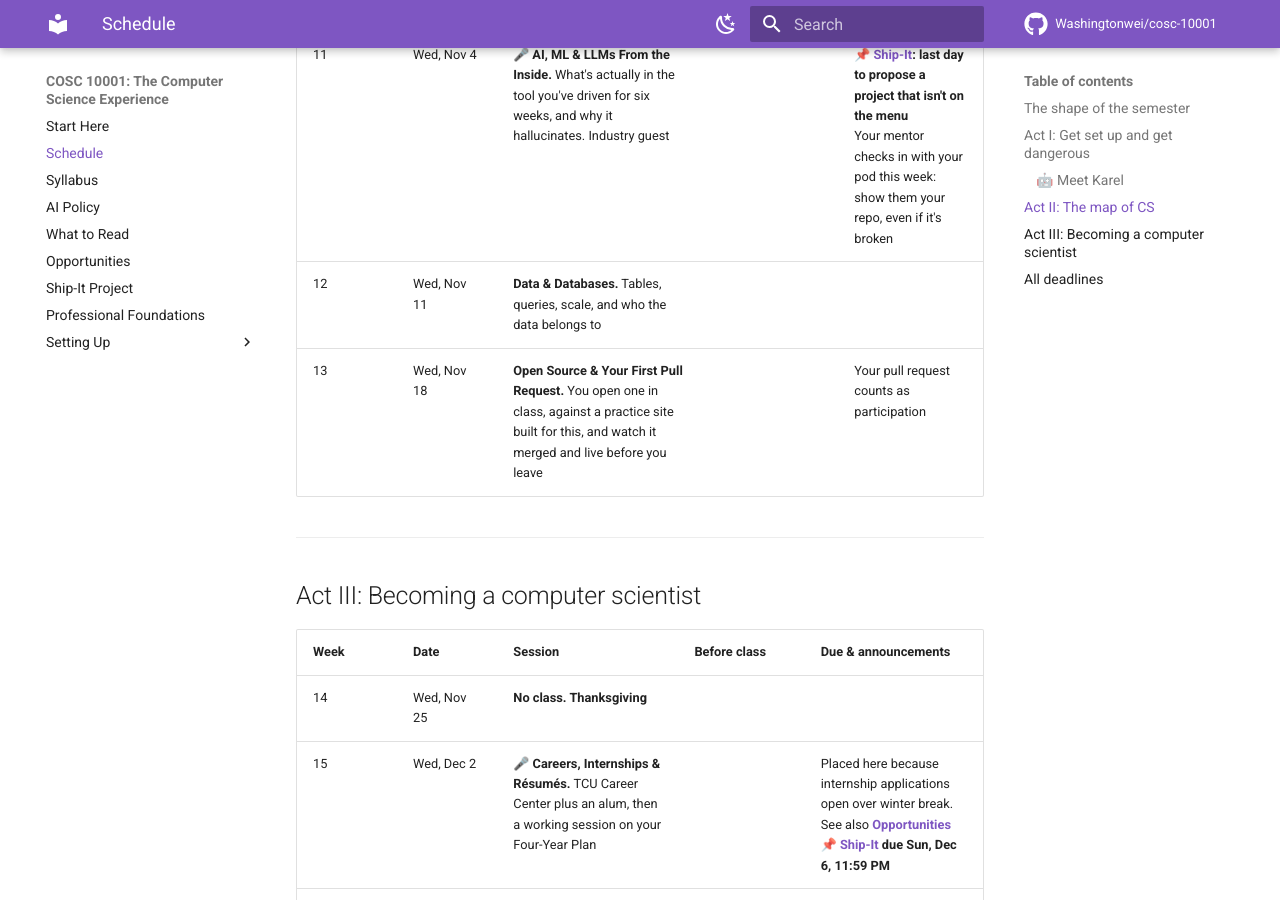
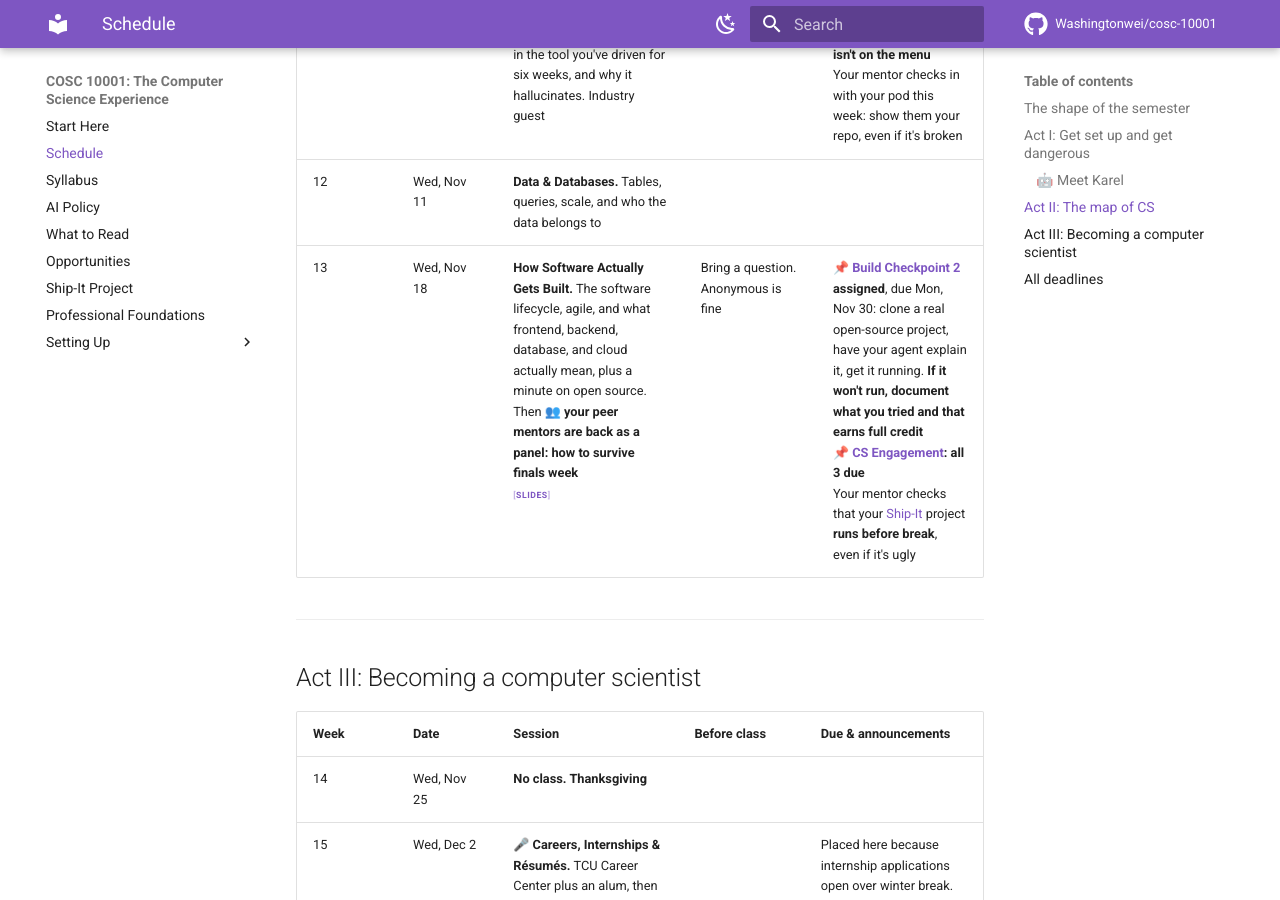
Before and after one commit to Washingtonwei/cosc-10001, an MkDocs documentation site: the page built from docs/schedule.md, in a window 1280 px wide and 900 px high, scrolled down 3709 px. Built offline with MkDocs 1.6.1 and Material for MkDocs 9.7.7, drawn with Linux system fonts in a browser that asks for light colours; comment, search, counter and statistics services are not loaded.

Commit message:
Schedule: Nov 18 is software engineering and a mentor panel
The last class before Thanksgiving becomes a short tour of how software
gets built (lifecycle, agile, frontend, backend, database, cloud), one
slide on open source, and the peer mentors back as a panel on finals
week. Adds the student copy of the slides.

The in-class pull request isn't happening this semester, so the pages
that promised it now point at the edit pencil on this site instead.
Also fixes a stray cell separator that split the Nov 18 row.

Co-Authored-By: Claude Opus 5.5 <noreply@anthropic.com>

```diff
--- a/docs/schedule.md
+++ b/docs/schedule.md
@@ -46,7 +46,7 @@ Each session here closes with ten minutes of *"now do it with your agent"*, a sm
 | 10 | Wed, Oct 28 | **How Computers Actually Work.** Memory, processes, and the rest of the story behind `command not found` | | |
 | 11 | Wed, Nov 4 | 🎤 **AI, ML & LLMs From the Inside.** What's actually in the tool you've driven for six weeks, and why it hallucinates. Industry guest | | 📌 [**Ship-It**](ship-it.md#timeline)**: last day to propose a project that isn't on the menu**<br>Your mentor checks in with your pod this week: show them your repo, even if it's broken |
 | 12 | Wed, Nov 11 | **Data & Databases.** Tables, queries, scale, and who the data belongs to | | |
-| 13 | Wed, Nov 18 | **Open Source & Your First Pull Request.** You open one in class, against a practice site built for this, and watch it merged and live before you leave | | Your pull request counts as participation<br>| 📌 [**Build Checkpoint 2**](syllabus.md#build-checkpoints-2-10) **assigned**, due Mon, Nov 30: clone a real open-source project, have your agent explain it, get it running. **If it won't run, document what you tried and that earns full credit**<br>📌 [**CS Engagement**](syllabus.md#cs-engagement-experiences-3-15)**: all 3 due**<br>Your mentor checks that your [Ship-It](ship-it.md#timeline) project **runs before break**, even if it's ugly |
+| 13 | Wed, Nov 18 | **How Software Actually Gets Built.** The software lifecycle, agile, and what frontend, backend, database, and cloud actually mean, plus a minute on open source. Then 👥 **your peer mentors are back as a panel: how to survive finals week**<br>[Slides](week-13-slides.html){ .mat } | Bring a question. Anonymous is fine | 📌 [**Build Checkpoint 2**](syllabus.md#build-checkpoints-2-10) **assigned**, due Mon, Nov 30: clone a real open-source project, have your agent explain it, get it running. **If it won't run, document what you tried and that earns full credit**<br>📌 [**CS Engagement**](syllabus.md#cs-engagement-experiences-3-15)**: all 3 due**<br>Your mentor checks that your [Ship-It](ship-it.md#timeline) project **runs before break**, even if it's ugly |
 
 ---
 
--- /dev/null
+++ b/docs/week-13-slides.html
@@ -0,0 +1,451 @@
+<!doctype html>
+<html lang="en">
+<head>
+<meta charset="utf-8">
+<meta name="viewport" content="width=device-width, initial-scale=1">
+<title>Week 13 Slides · COSC 10001</title>
+<!--
+  Student copy of the Week 13 slides, Wed, Nov 18, 2026.
+  How Software Actually Gets Built.
+
+  This is the version published on the course site. The presenter copy lives in
+  instructor/sessions/WEEK-13-DECK.html and carries the timing badges. Both are
+  generated by one script, so change them together.
+
+  Arrow keys or click to move. F for fullscreen. P reads the whole deck as a
+  normal scrolling page.
+-->
+<style>
+  :root{
+    --bg:#0e1013; --fg:#f4f4f5; --dim:#a1a1aa; --accent:#a06ee1;
+    --accent-soft:#2a1f3d; --mono:ui-monospace,SFMono-Regular,Menlo,Consolas,monospace;
+  }
+  *{box-sizing:border-box; margin:0; padding:0}
+  html,body{height:100%}
+  body{
+    background:var(--bg); color:var(--fg); overflow:hidden;
+    font-family:system-ui,-apple-system,"Segoe UI",Roboto,Helvetica,Arial,sans-serif;
+    -webkit-font-smoothing:antialiased;
+  }
+  .slide{
+    position:absolute; inset:0; display:none;
+    flex-direction:column; justify-content:center;
+    padding:5vh 7vw; gap:2.2vh;
+  }
+  .slide.on{display:flex}
+
+  h1{font-size:clamp(2.6rem,7.2vw,7rem); line-height:1.02; letter-spacing:-.03em; font-weight:800}
+  h2{font-size:clamp(2rem,5vw,4.6rem); line-height:1.08; letter-spacing:-.02em; font-weight:750}
+  p{font-size:clamp(1.15rem,2.3vw,2.1rem); line-height:1.45; max-width:42ch}
+  p.wide{max-width:56ch}
+  .dim{color:var(--dim)}
+  .accent{color:var(--accent)}
+  strong{color:#fff; font-weight:750}
+
+  ul{list-style:none; display:flex; flex-direction:column; gap:1.6vh; margin-top:1vh}
+  li{
+    font-size:clamp(1.15rem,2.5vw,2.2rem); line-height:1.3;
+    padding-left:1.5em; position:relative; max-width:48ch;
+  }
+  li::before{content:"\2014"; position:absolute; left:0; color:var(--accent)}
+  ol.numbered{list-style:none; display:flex; flex-direction:column; gap:2vh; margin-top:1vh; counter-reset:n}
+  ol.numbered li{padding-left:2em; counter-increment:n}
+  ol.numbered li::before{content:counter(n); color:var(--accent); font-weight:800}
+
+  .kicker{
+    font-size:clamp(.75rem,1.15vw,1rem); letter-spacing:.22em; text-transform:uppercase;
+    color:var(--accent); font-weight:700;
+  }
+  .quote{
+    font-size:clamp(1.3rem,2.9vw,2.6rem); line-height:1.35; max-width:46ch;
+    border-left:4px solid var(--accent); padding-left:1em; font-weight:500;
+  }
+
+  /* the hand-to-keyboard mapping, which is the biggest board saver in the deck */
+  table.map2{border-collapse:collapse; margin-top:1vh; width:100%; max-width:64ch}
+  table.map2 td{
+    padding:1.35vh .8vw; border-bottom:1px solid #26262c; vertical-align:middle;
+    font-size:clamp(.95rem,2vw,1.8rem);
+  }
+  table.map2 td:last-child{
+    font-family:var(--mono); color:var(--accent); font-weight:600; white-space:nowrap;
+  }
+  table.map2 tr.hi td{background:var(--accent-soft)}
+  table.map2 tr.hi td:first-child{font-weight:700}
+
+  pre{
+    font-family:var(--mono); font-size:clamp(.85rem,1.9vw,1.7rem); line-height:1.5;
+    background:#17181d; border:1px solid #26262c; border-radius:.6rem;
+    padding:2.2vh 1.4vw; overflow:auto; max-width:100%;
+  }
+  pre.tree{font-size:clamp(.8rem,1.65vw,1.45rem); line-height:1.45}
+  pre .c{color:#71717a}
+  pre .k{color:var(--accent); font-weight:700}
+  pre .warn{color:#fbbf24; font-weight:700}
+  /* the rm joke. Struck through on purpose: this room types what it sees. */
+  pre.danger{
+    border-color:#7f1d1d; background:#1d1113; color:#f87171;
+    font-size:clamp(1.2rem,3.4vw,3rem); font-weight:800; text-align:center;
+    text-decoration:line-through; text-decoration-thickness:.09em;
+    letter-spacing:.02em; padding:3vh 1.4vw;
+  }
+  pre.danger .note{
+    display:block; text-decoration:none; color:#a1a1aa;
+    font-size:.42em; font-weight:600; margin-top:.9em; letter-spacing:0;
+  }
+  .cols{display:grid; grid-template-columns:1fr 1fr; gap:1.4vw; margin-top:1vh}
+  .cols h3{
+    font-size:clamp(.8rem,1.3vw,1.15rem); letter-spacing:.14em; text-transform:uppercase;
+    color:var(--dim); font-weight:700; margin-bottom:.8vh;
+  }
+
+  .badge{
+    position:fixed; top:1.4vh; right:2vw; z-index:20;
+    font-size:clamp(.7rem,1.1vw,1rem); font-weight:700; color:var(--accent);
+    background:var(--accent-soft); border:1px solid #3b2d52; border-radius:.4rem;
+    padding:.45em .9em; font-variant-numeric:tabular-nums;
+  }
+  .count{
+    position:fixed; bottom:1.6vh; right:2vw; font-size:clamp(.7rem,1.1vw,1rem);
+    color:#52525b; font-variant-numeric:tabular-nums;
+  }
+  .hint{
+    position:fixed; bottom:1.6vh; left:2vw; font-size:clamp(.7rem,1.1vw,1rem); color:#52525b;
+  }
+  .bar{position:fixed; left:0; bottom:0; height:3px; background:var(--accent); transition:width .18s ease}
+
+  /* B blanks the screen. The demo is the lesson; the deck gets out of the way. */
+  body.blank .slide, body.blank .count, body.blank .bar,
+  body.blank .hint, body.blank .badge, body.blank .modebtn{display:none}
+  body.blank{background:#000}
+
+  body.page{height:auto; overflow:auto}
+  body.page .slide{
+    position:static; display:flex; justify-content:flex-start;
+    min-height:auto; padding:6vh 7vw 7vh; border-bottom:1px solid #26262c;
+  }
+  body.page .count, body.page .bar, body.page .hint, body.page .badge{display:none}
+
+  .modebtn{
+    position:fixed; top:1.4vh; left:2vw; z-index:20;
+    background:var(--accent-soft); color:var(--fg);
+    border:1px solid #3b2d52; border-radius:.4rem;
+    padding:.5em 1em; font:inherit; font-size:clamp(.7rem,1.05vw,.95rem);
+    font-weight:650; cursor:pointer; opacity:.5; transition:opacity .15s ease;
+  }
+  .modebtn:hover{opacity:1; border-color:var(--accent)}
+
+  /* Copy buttons on the command blocks. ⛔ Never on pre.danger (the rm joke) and
+     never on pre.nocopy: this room types what it sees. */
+  pre{position:relative}
+  .copy{
+    position:absolute; top:.5em; right:.5em; z-index:5;
+    background:#26262c; color:var(--dim);
+    border:1px solid #3b3b44; border-radius:.35rem;
+    padding:.35em .8em; cursor:pointer;
+    font-family:system-ui,-apple-system,"Segoe UI",Roboto,Helvetica,Arial,sans-serif;
+    font-size:clamp(.62rem,1vw,.9rem); font-weight:650;
+    opacity:0; transition:opacity .15s ease, color .15s ease, border-color .15s ease;
+  }
+  pre:hover .copy, .copy:focus-visible{opacity:.8}
+  .copy:hover{opacity:1; color:var(--fg); border-color:var(--accent)}
+  .copy.done{opacity:1; color:var(--accent); border-color:var(--accent)}
+  body.page .copy{opacity:.55}
+  .big-num{font-size:clamp(2.2rem,6vw,5.6rem); font-weight:800; letter-spacing:-.02em; line-height:1.1}
+  .todo{background:#fbbf24; color:#000; padding:0 .3em; border-radius:.2em; font-family:var(--mono); font-weight:700}
+  table.map2{max-width:none}
+  table.map2 td:last-child{white-space:normal}
+  .loop{display:flex; flex-wrap:wrap; align-items:center; gap:1vh .8vw; margin-top:1vh}
+  .loop span{background:var(--accent-soft); border:1px solid #3b2d52; border-radius:.5rem;
+    padding:.5em .9em; font-size:clamp(1rem,2.2vw,2rem); font-weight:700}
+  .loop i{color:var(--accent); font-style:normal; font-size:clamp(1rem,2.2vw,2rem); font-weight:800}
+  .stack{display:grid; grid-template-columns:repeat(5,auto); align-items:stretch; gap:.8vw; margin-top:1vh}
+  .stack div.box{border:1px solid #3b2d52; background:var(--accent-soft); border-radius:.6rem; padding:1.6vh 1.2vw}
+  .stack div.box b{display:block; color:#fff; font-size:clamp(1rem,2.1vw,1.9rem); margin-bottom:.6vh}
+  .stack div.box small{display:block; color:var(--dim); font-size:clamp(.75rem,1.4vw,1.25rem); line-height:1.35}
+  .stack .arrow{align-self:center; color:var(--accent); font-weight:800; font-size:clamp(1rem,2.4vw,2.2rem)}
+  .cloud{border:2px dashed #3b2d52; border-radius:1rem; padding:2vh 1.4vw 2.4vh}
+  .cloud .kicker{margin-bottom:.4vh}
+  @media (max-width:700px){ .stack{grid-template-columns:1fr} .stack .arrow{transform:rotate(90deg); justify-self:center} }
+  .badge{display:none}
+</style>
+</head>
+<body>
+
+<button class="modebtn" id="modebtn">Read as page</button>
+
+<div class="badge" id="badge"></div>
+<div class="count" id="count"></div>
+<div class="hint">arrow keys · F fullscreen · <strong>P read as page</strong></div>
+<div class="bar" id="bar"></div>
+
+<section class="slide">
+  <div class="kicker">COSC 10001 · Week 13 · Wed, Nov 18, 2026</div>
+  <h1>How Software<br>Actually Gets Built</h1>
+  <p class="dim">Plus your mentors, on finals week.</p>
+</section>
+
+
+<section class="slide">
+  <div class="kicker">Two programs</div>
+  <table class="map2">
+    <tr><td><strong>Your Karel program</strong></td><td>1 person · 1 afternoon · 1 robot</td></tr>
+    <tr class="hi"><td><strong>Canvas, Instagram, Uber</strong></td><td>hundreds of people · years · millions of users</td></tr>
+  </table>
+  <p class="wide">Writing the code is the easy part. The hard part is <strong>a hundred people building one thing</strong> without stepping on each other.</p>
+  <p class="dim">That's software engineering.</p>
+</section>
+
+
+<section class="slide">
+  <div class="kicker">The software development lifecycle</div>
+  <div class="loop">
+    <span>Plan</span><i>→</i><span>Design</span><i>→</i><span>Build</span><i>→</i><span>Test</span><i>→</i><span>Deploy</span><i>→</i><span>Maintain</span><i>↺</i>
+  </div>
+  <p class="wide">It's a loop, not a line. Software is never finished; it's just released.</p>
+</section>
+
+
+<section class="slide">
+  <div class="kicker">You've already done all of it</div>
+  <table class="map2">
+    <tr><td><strong>Design</strong>: double the pile, five levels down, by hand</td><td>the design session</td></tr>
+    <tr><td><strong>Build</strong> and save every step</td><td>the Git session</td></tr>
+    <tr><td><strong>Test</strong>: did Karel hit a wall?</td><td>every Karel week</td></tr>
+    <tr class="hi"><td><strong>Delegate and verify</strong></td><td>the agentic coding session</td></tr>
+  </table>
+  <p class="dim">The industry just does it with more people and more coffee.</p>
+</section>
+
+
+<section class="slide">
+  <div class="kicker">Two ways to run the loop</div>
+  <table class="map2">
+    <tr><td><strong>Waterfall</strong>. Plan everything, build everything, test everything, ship once</td><td>one big pass</td></tr>
+    <tr class="hi"><td><strong>Agile</strong>. Build a small piece, show it, adjust, repeat</td><td>short loops</td></tr>
+  </table>
+  <p class="wide">Waterfall finds out you were wrong after a year. Agile finds out after two weeks.</p>
+</section>
+
+
+<section class="slide">
+  <div class="kicker">Agile words you'll hear in every internship</div>
+  <ul>
+    <li><strong>Sprint</strong>: a two-week loop with one goal</li>
+    <li><strong>Backlog</strong>: the to-do list for the whole product</li>
+    <li><strong>User story</strong>: "As a student, I want to see my grade, so I can stop refreshing Canvas"</li>
+    <li><strong>Stand-up</strong>: 15 minutes every morning. Yesterday, today, what's blocking me</li>
+  </ul>
+</section>
+
+
+<section class="slide">
+  <div class="kicker">The anatomy of almost every app</div>
+  <div class="cloud">
+    <div class="kicker">The cloud: someone else's computer (AWS, Azure, Google Cloud)</div>
+    <div class="stack">
+      <div class="box"><b>Frontend</b><small>What you see and tap. HTML, CSS, <strong>JavaScript</strong>, React</small></div>
+      <div class="arrow">⇄</div>
+      <div class="box"><b>Backend</b><small>The rules and logic. <strong>Spring Boot</strong> (Java!), Node, Python</small></div>
+      <div class="arrow">⇄</div>
+      <div class="box"><b>Database</b><small>Where the data lives. SQL, last week's session</small></div>
+    </div>
+  </div>
+  <p class="dim">The arrows are <strong>APIs</strong>: agreed-upon ways for programs to ask each other for things.</p>
+</section>
+
+
+<section class="slide">
+  <div class="kicker">Follow one tap · ordering a pizza</div>
+  <ol class="numbered">
+    <li><strong>Frontend</strong>: you tap "Order." JavaScript sends your order to an API</li>
+    <li><strong>Backend</strong>: checks the store is open and charges your card</li>
+    <li><strong>Database</strong>: saves the order so the kitchen sees it</li>
+    <li><strong>Back to you</strong>: "Your pizza is in the oven" 🍕</li>
+  </ol>
+  <p class="dim">Four layers, a few hundred milliseconds, and very likely three different teams.</p>
+</section>
+
+
+<section class="slide">
+  <div class="kicker">Test and deploy</div>
+  <ul>
+    <li><strong>Automated tests</strong>: code that checks your code, thousands of times a day</li>
+    <li><strong>CI/CD</strong>: every change is built and tested by a robot before a human merges it. The green check ✅</li>
+    <li><strong>Deploy</strong>: shipping it to real users. Big companies do it many times a day</li>
+  </ul>
+  <p class="dim">Our course site works this way. Every push runs a build that refuses broken links.</p>
+</section>
+
+
+<section class="slide">
+  <div class="kicker">Who's on the team</div>
+  <table class="map2">
+    <tr><td><strong>Software engineer</strong></td><td>builds it</td></tr>
+    <tr><td><strong>Product manager</strong></td><td>decides what to build, and why</td></tr>
+    <tr><td><strong>Designer</strong></td><td>decides how it should feel</td></tr>
+    <tr><td><strong>QA / test engineer</strong></td><td>tries hard to break it</td></tr>
+    <tr><td><strong>DevOps / cloud engineer</strong></td><td>keeps it running at 3 AM</td></tr>
+  </table>
+</section>
+
+
+<section class="slide">
+  <div class="kicker">Where agents fit</div>
+  <h2>Everywhere in the loop now.<br><span class="accent">Verifying is still yours.</span></h2>
+  <p class="wide">Agents write plans, code, tests, and documentation. Remember the agent that confidently drove Karel into a wall? Teams that ship good software are the ones that check.</p>
+</section>
+
+
+<section class="slide">
+  <div class="kicker">Your Ship-It is a tiny lifecycle</div>
+  <div class="loop">
+    <span>Pick it</span><i>→</i><span>Build it</span><i>→</i><span>Make it run</span><i>→</i><span>README.md</span><i>→</i><span>Demo Day</span>
+  </div>
+  <p class="wide">Due <strong>Sun, Dec 6</strong>. Demo Day is <strong>Wed, Dec 9</strong>. Ugly and running beats beautiful and broken.</p>
+</section>
+
+
+<section class="slide">
+  <div class="kicker">So what</div>
+  <ul>
+    <li>Where it goes deeper at TCU: <strong>COSC 30622 Software Engineering</strong></li>
+    <li>Jobs: <strong>software engineer</strong>, <strong>full-stack developer</strong>, <strong>product manager</strong>, <strong>DevOps engineer</strong></li>
+  </ul>
+  <p class="quote">Nobody builds the big stuff alone.<br><span class="accent">Learning to build together is the job.</span></p>
+</section>
+
+
+<section class="slide">
+  <div class="kicker">One more thing · open source</div>
+  <h2>You already depend on<br><span class="accent">strangers' free code.</span></h2>
+  <ul>
+    <li>Git, Node.js, Linux, most of the internet: written in public, free to read</li>
+    <li>A <strong>pull request</strong> means "here's a change, please consider it"</li>
+    <li>The ✏️ pencil on our course site really works. Typo fixes are welcome</li>
+  </ul>
+</section>
+
+
+<section class="slide">
+  <div class="kicker">Last class before Thanksgiving</div>
+  <h2>Ask your mentors<br><span class="accent">anything.</span></h2>
+  <p class="wide">How do you get through finals week? When do you start? What would you do differently?</p>
+</section>
+
+
+<section class="slide">
+  <div class="kicker">Before you go</div>
+  <table class="map2">
+    <tr class="hi"><td><strong>CS Engagement</strong>, all 3</td><td>today</td></tr>
+    <tr><td><strong>Ship-It</strong> runs, even if it's ugly. Your mentor will check</td><td>before break</td></tr>
+    <tr><td>No class. <strong>Happy Thanksgiving</strong></td><td>Wed, Nov 25</td></tr>
+    <tr><td><strong>Careers, Internships &amp; Résumés</strong></td><td>Wed, Dec 2</td></tr>
+  </table>
+</section>
+
+
+<section class="slide">
+  <h2>Rest. Eat. Sleep.<br><span class="accent">Then come back and ship it.</span></h2>
+  <p class="dim">Happy Thanksgiving.</p>
+</section>
+
+
+<script>
+  var slides = Array.prototype.slice.call(document.querySelectorAll(".slide"));
+  var count = document.getElementById("count");
+  var badge = document.getElementById("badge");
+  var bar = document.getElementById("bar");
+  var i = 0;
+
+  function draw(){
+    slides.forEach(function(s, n){ s.classList.toggle("on", n === i); });
+    count.textContent = (i + 1) + " / " + slides.length;
+    var m = slides[i].getAttribute("data-min");
+    badge.textContent = m ? "min " + m : "";
+    badge.style.visibility = m ? "visible" : "hidden";
+    bar.style.width = ((i + 1) / slides.length * 100) + "%";
+    try { location.hash = i + 1; } catch (e) {}
+  }
+  function go(n){ i = Math.max(0, Math.min(slides.length - 1, n)); draw(); }
+
+  var modebtn = document.getElementById("modebtn");
+  var pageMode = false;
+  function setMode(on){
+    pageMode = on;
+    document.body.classList.toggle("page", on);
+    modebtn.textContent = on ? "▶ Present" : "Read as page";
+    if (!on) draw();
+  }
+  modebtn.addEventListener("click", function(e){ e.stopPropagation(); setMode(!pageMode); });
+
+  document.addEventListener("keydown", function(e){
+    var k = e.key;
+    if (k === "b" || k === "B") { e.preventDefault(); document.body.classList.toggle("blank"); return; }
+    if (document.body.classList.contains("blank")) { document.body.classList.remove("blank"); return; }
+    if (k === "p" || k === "P") { e.preventDefault(); setMode(!pageMode); return; }
+    if (k === "f" || k === "F") {
+      if (document.fullscreenElement) document.exitFullscreen();
+      else document.documentElement.requestFullscreen();
+      return;
+    }
+    if (pageMode) return;
+    if (k === "ArrowRight" || k === " " || k === "PageDown" || k === "Enter") { e.preventDefault(); go(i + 1); }
+    else if (k === "ArrowLeft" || k === "PageUp" || k === "Backspace") { e.preventDefault(); go(i - 1); }
+    else if (k === "Home") { go(0); }
+    else if (k === "End") { go(slides.length - 1); }
+  });
+  document.addEventListener("click", function(e){
+    if (pageMode || document.body.classList.contains("blank")) return;
+    go(i + (e.clientX < window.innerWidth * 0.25 ? -1 : 1));
+  });
+
+  // Copy button on every command block. Text is captured before the button is
+  // added, so "Copy" never lands in your clipboard. ⛔ Not on pre.danger, the rm
+  // joke, and not on pre.tree or pre.nocopy, which are not commands.
+  function fallbackCopy(text){
+    var ta = document.createElement("textarea");
+    ta.value = text; ta.setAttribute("readonly", "");
+    ta.style.position = "fixed"; ta.style.top = "-1000px";
+    document.body.appendChild(ta);
+    ta.select();
+    var ok = false;
+    try { ok = document.execCommand("copy"); } catch (e) { ok = false; }
+    document.body.removeChild(ta);
+    return ok;
+  }
+  function flash(btn, ok){
+    btn.textContent = ok ? "Copied" : "Copy failed";
+    btn.classList.toggle("done", ok);
+    setTimeout(function(){ btn.textContent = "Copy"; btn.classList.remove("done"); }, 1400);
+  }
+  Array.prototype.forEach.call(document.querySelectorAll("pre"), function(pre){
+    if (pre.classList.contains("danger") || pre.classList.contains("tree")
+        || pre.classList.contains("nocopy")) return;
+    var text = pre.textContent.replace(/\s+$/, "");
+    var btn = document.createElement("button");
+    btn.type = "button";
+    btn.className = "copy";
+    btn.textContent = "Copy";
+    btn.addEventListener("click", function(e){
+      e.preventDefault();
+      e.stopPropagation();          // without this the deck advances a slide under you
+      btn.blur();                   // so the next space bar moves the deck, not the button
+      if (navigator.clipboard && navigator.clipboard.writeText) {
+        navigator.clipboard.writeText(text).then(
+          function(){ flash(btn, true); },
+          function(){ flash(btn, fallbackCopy(text)); }
+        );
+      } else {
+        flash(btn, fallbackCopy(text));
+      }
+    });
+    pre.appendChild(btn);
+  });
+
+  var start = parseInt((location.hash || "").slice(1), 10);
+  go(isNaN(start) ? 0 : start - 1);
+  setMode(true);
+</script>
+</body>
+</html>
```
Also changed, not shown: docs/opportunities.md (+1 -1 lines), docs/reading.md (+1 -1 lines), docs/syllabus.md (+1 -1 lines).
